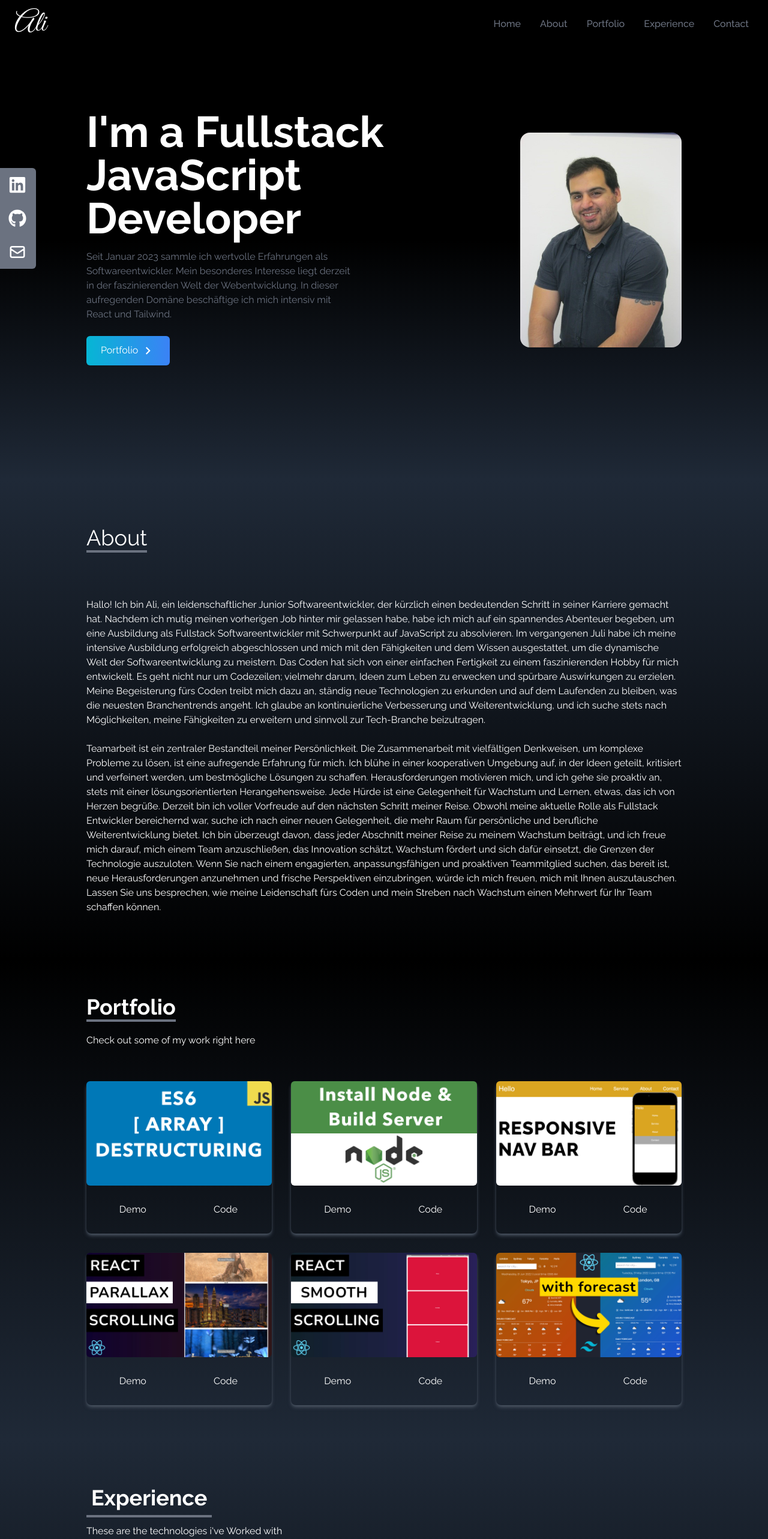
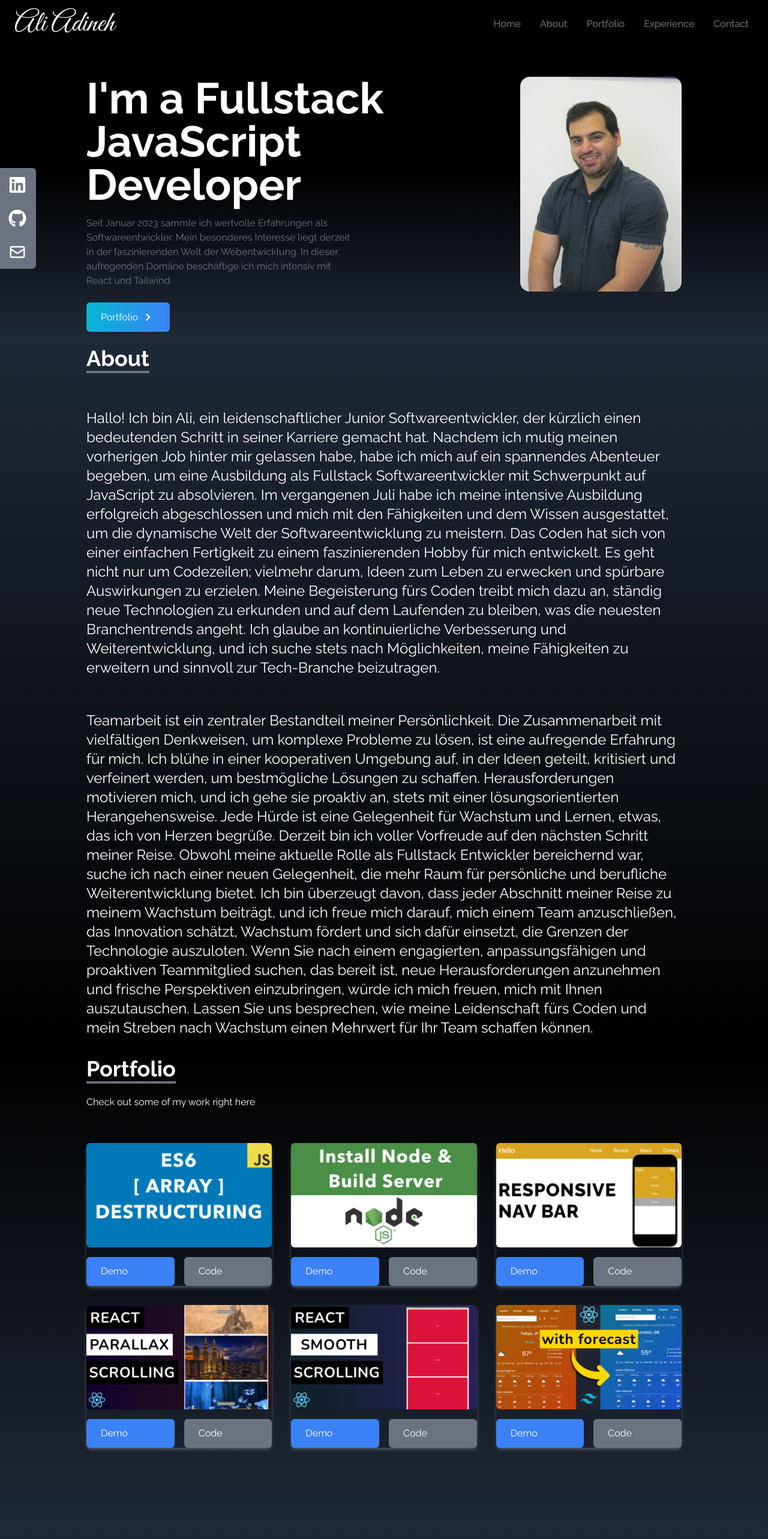
Before and after one commit to AliAdineh89/Portfolio, a React (Create React App) app: page / in a window 1280 px wide. Shown: the top 2565 px of the page at 60% size. Built offline with nearby package versions, Linux system fonts and the light colour scheme.

Commit message:
small changes towards being responsive

```diff
--- a/src/components/About.jsx
+++ b/src/components/About.jsx
@@ -4,15 +4,15 @@ const About = () => {
   return (
     <div
       name="about"
-      className="w-full h-screen bg-gradient-to-b from-gray-800 to-black text-white "
+      className="w-full  bg-gradient-to-b from-gray-800 to-black text-white"
     >
-      <div className="max-w-screen-lg p-4 mx-auto flex flex-col justify-center w-full h-full">
-        <div className="">
-          <p className="text-4xl font bold inline border-b-4 border-gray-500">
+      <div className="max-w-screen-lg p-4 mx-auto flex flex-col justify-center w-full ">
+        <div className="mb-8">
+          <p className="text-4xl font-bold inline border-b-4 border-gray-500">
             About
           </p>
         </div>
-        <p className="text-l mt-20">
+        <p className="text-base sm:text-lg md:text-xl lg:text-2xl mt-8">
           Hallo! Ich bin Ali, ein leidenschaftlicher Junior Softwareentwickler,
           der kürzlich einen bedeutenden Schritt in seiner Karriere gemacht hat.
           Nachdem ich mutig meinen vorherigen Job hinter mir gelassen habe, habe
@@ -34,7 +34,7 @@ const About = () => {
 
         <br />
 
-        <p className="text-l  ">
+        <p className="text-base sm:text-lg md:text-xl lg:text-2xl mt-8">
           Teamarbeit ist ein zentraler Bestandteil meiner Persönlichkeit. Die
           Zusammenarbeit mit vielfältigen Denkweisen, um komplexe Probleme zu
           lösen, ist eine aufregende Erfahrung für mich. Ich blühe in einer
--- a/src/components/Experience.jsx
+++ b/src/components/Experience.jsx
@@ -56,24 +56,24 @@ const Experience = () => {
   return (
     <div
       name="experience"
-      className=" bg-gradient-to-b from-gray-800 to-black w-full h-screen"
+      className="bg-gradient-to-b from-gray-800 to-black w-full"
     >
-      <div className=" max-w-screen-lg mx-auto p-4 flex flex-col justify-center w-full h-full text-white">
+      <div className="max-w-screen-lg mx-auto p-4 flex flex-col justify-center w-full h-full text-white">
         <div>
-          <p className=" text-4xl font-bold border-b-4 border-gray-500 p-2 inline">
+          <p className="text-4xl font-bold border-b-4 border-gray-500 p-2 inline">
             Experience
           </p>
-          <p className="py-6">These are the technologies i've Worked with</p>
+          <p className="py-6">These are the technologies I've worked with</p>
         </div>
 
-        <div className=" w-full grid grid-cols-2 sm:grid-cols-3 gap-8 text-center py-8 px-12 sm:px-0">
+        <div className="w-full grid grid-cols-1 sm:grid-cols-2 md:grid-cols-3 gap-8 text-center py-8 px-6 md:px-0">
           {experiences.map(({ id, src, name, style }) => (
             <div
               key={id}
               className={`shadow-md hover:scale-105 duration-500 py-2 rounded-lg ${style}`}
             >
               <img src={src} alt="" className="w-20 mx-auto" />
-              <p className=" mt-4">{name}</p>
+              <p className="mt-4">{name}</p>
             </div>
           ))}
         </div>
--- a/src/components/Home.jsx
+++ b/src/components/Home.jsx
@@ -7,34 +7,34 @@ const Home = () => {
   return (
     <div
       name="home"
-      className="h-screen w-full bg-gradient-to-b from-black via-black to-gray-800"
+      className=" w-full pt-32 bg-gradient-to-b from-black via-black to-gray-800 flex "
     >
-      <div className="max-w-screen-lg mx-auto flex flex-col items-center justify-center h-full px-4 md:flex-row">
-        <div className="flex flex-col justify-center h-full">
+      <div className="max-w-screen-lg mx-auto flex flex-col sm:flex-row items-center justify-center h-full px-4 ">
+        <div className="flex flex-col justify-center md:w-full md:flex-row">
+          <div>
             <h2 className="text-4xl sm:text-7xl font-bold text-white">
               I'm a Fullstack JavaScript Developer
             </h2>
             <p className="text-gray-500 py-4 max-w-md">
               Seit Januar 2023 sammle ich wertvolle Erfahrungen als
               Softwareentwickler. Mein besonderes Interesse liegt derzeit in der
-            faszinierenden Welt der Webentwicklung. In dieser aufregenden Domäne
-            beschäftige ich mich intensiv mit React und Tailwind.
+              faszinierenden Welt der Webentwicklung. In dieser aufregenden
+              Domäne beschäftige ich mich intensiv mit React und Tailwind.
             </p>
             <div>
               <Link
                 to="portfolio"
                 smooth
                 duration={500}
-              className="group text-white w-fit px-6 py-3 my-2 flex items-center rounded-md bg-gradient-to-r from-cyan-500 to-blue-500 cursor-pointer "
+                className="group text-white w-fit px-6 py-3 my-2 flex items-center rounded-md bg-gradient-to-r from-cyan-500 to-blue-500 cursor-pointer"
               >
                 Portfolio
                 <span className="group-hover:rotate-90 duration-300">
-                <MdKeyboardArrowRight size={25} className="ml-1 " />
+                  <MdKeyboardArrowRight size={25} className="ml-1" />
                 </span>
               </Link>
             </div>
           </div>
-
           <div>
             <img
               src={myImage}
@@ -44,6 +44,7 @@ const Home = () => {
           </div>
         </div>
       </div>
+    </div>
   );
 };
 
--- a/src/components/NavBar.jsx
+++ b/src/components/NavBar.jsx
@@ -31,7 +31,7 @@ const NavBar = () => {
   return (
     <div className="flex justify-between items-center w-full h-20 px-4 text-white bg-black fixed">
       <div>
-        <h1 className="text-5xl font-signature ml-2">Ali </h1>
+        <h1 className="text-5xl font-signature ml-2">Ali Adineh</h1>
       </div>
 
       <ul className="hidden md:flex">
--- a/src/components/Portfolio.jsx
+++ b/src/components/Portfolio.jsx
@@ -6,7 +6,6 @@ import reactParallax from "../assets/portfolio/reactParallax.jpg";
 import reactSmooth from "../assets/portfolio/reactSmooth.jpg";
 import reactWeather from "../assets/portfolio/reactWeather.jpg";
 
-const Portfolio = () => {
 const portfolios = [
   {
     id: 1,
@@ -31,36 +30,49 @@ const Portfolio = () => {
   {
     id: 6,
     src: reactWeather,
+    demoLink: "https://aliadineh89.github.io/Weather-App/",
+    codeLink: "https://github.com/AliAdineh89/Weather-App",
   },
 ];
 
+const Portfolio = () => {
   return (
     <div
       name="portfolio"
       className="bg-gradient-to-b from-black to-gray-800 w-full text-white md:h-screen"
     >
-      <div className="max-w-screen-lg p-4 mx-auto flex flex-col justify-center w-full h-full">
-        <div className="pb-8 ">
+      <div className="max-w-screen-lg p-4 mx-auto flex flex-col justify-center w-full">
+        <div className="pb-8">
           <p className="text-4xl font-bold inline border-b-4 border-gray-500">
             Portfolio
           </p>
           <p className="py-6">Check out some of my work right here</p>
         </div>
-        <div className=" grid sm:grid-cols-2 md:grid-cols-3 gap-8 px-12 sm:px-0">
-          {portfolios.map(({ id, src }) => (
-            <div key={id} className=" shadow-md shadow-gray-600 rounded-lg">
+        <div className="grid sm:grid-cols-1 md:grid-cols-2 lg:grid-cols-3 gap-8 px-6 md:px-0">
+          {portfolios.map(({ id, src, demoLink, codeLink }) => (
+            <div key={id} className="shadow-md shadow-gray-600 rounded-lg">
               <img
                 src={src}
                 alt=""
-                className=" rounded-md duration-200 hover:scale-105"
+                className="rounded-md duration-200 hover:scale-105"
               />
-              <div className=" flex items-center justify-center">
-                <button className=" w-1/2 px-6 py-3 m-4 duration-200 hover:scale-105">
+              <div className="flex items-center justify-center space-x-4 mt-4">
+                <a
+                  href={demoLink}
+                  target="_blank"
+                  rel="noreferrer"
+                  className="w-1/2 px-6 py-3 duration-200 hover:scale-105 bg-blue-500 text-white rounded-md"
+                >
                   Demo
-                </button>
-                <button className=" w-1/2 px-6 py-3 m-4 duration-200 hover:scale-105">
+                </a>
+                <a
+                  href={codeLink}
+                  target="_blank"
+                  rel="noreferrer"
+                  className="w-1/2 px-6 py-3 duration-200 hover:scale-105 bg-gray-500 text-white rounded-md"
+                >
                   Code
-                </button>
+                </a>
               </div>
             </div>
           ))}
```
Lines whose indentation alone changed are shown as unchanged.
